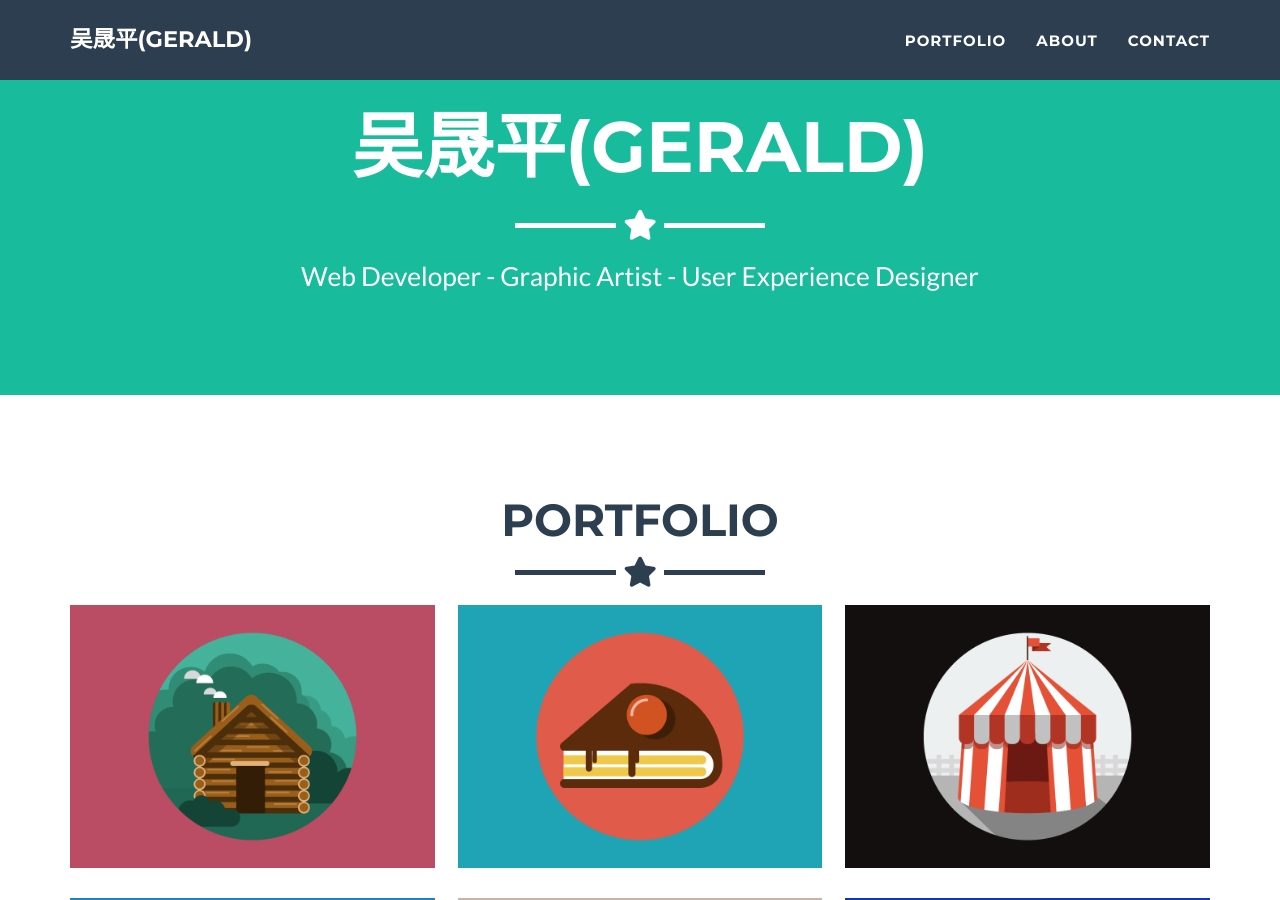
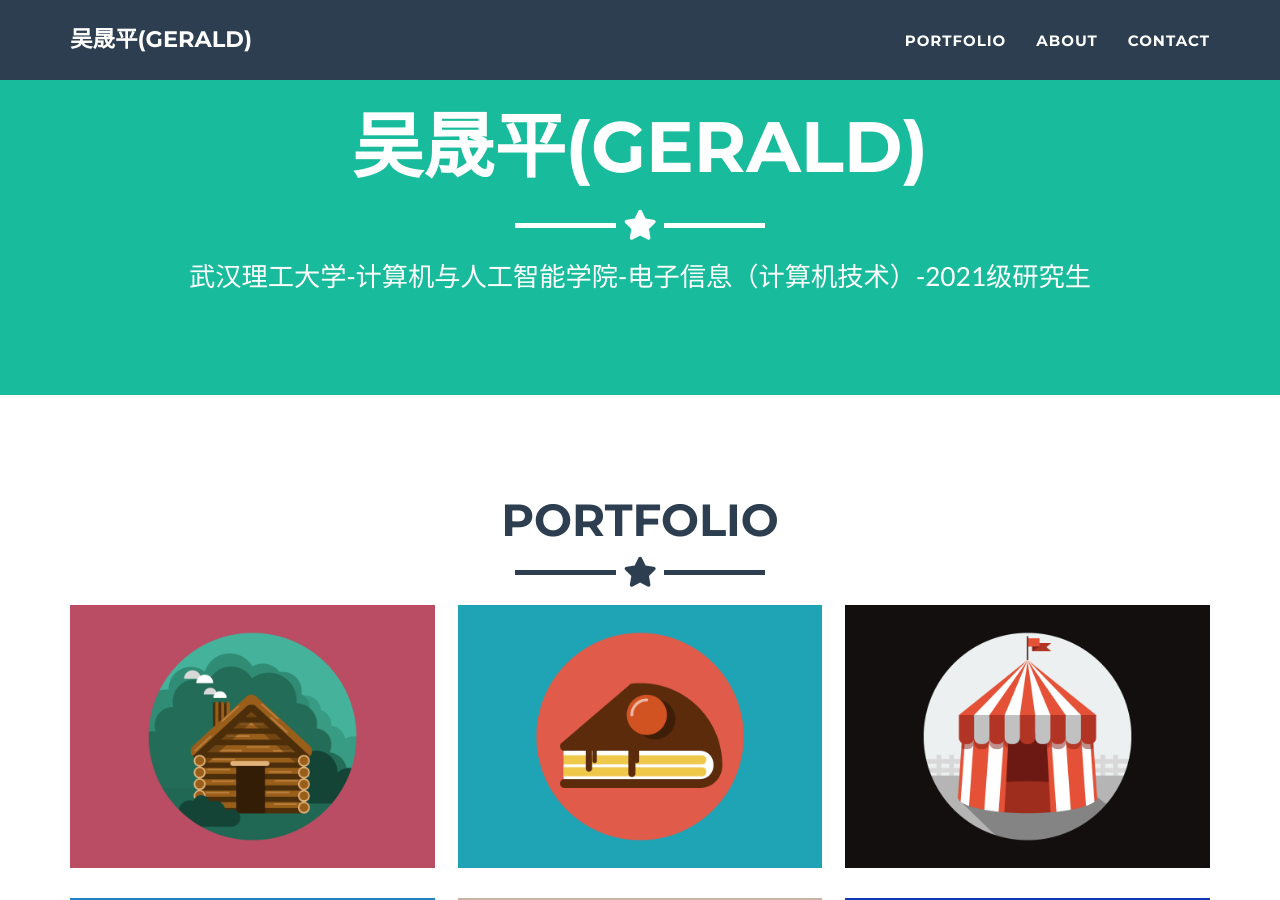
Before and after one commit to wsp11/wsp11.github.io, a Jekyll site: the page built from _posts/2014-07-18-project-1.markdown, in a window 1280 px wide and 900 px high, scrolled down 380 px. Built offline with Jekyll 4.4.1, drawn with Linux system fonts in a browser that asks for light colours.

Commit message:
Update _config.yml

```diff
--- a/_config.yml
+++ b/_config.yml
@@ -3,8 +3,8 @@ title: 吴晟平(Gerald)
 email: 1182868667@qq.com
 url: https://wsp11.github.io
 description: "武汉理工大学-计算机与人工智能学院-电子信息（计算机技术）-2021级研究生"
-keywords: "your keywords, separated by commas"
-skills: "Web Developer - Graphic Artist - User Experience Designer"
+keywords: "Computer science,student"
+skills: "武汉理工大学-计算机与人工智能学院-电子信息（计算机技术）-2021级研究生"
 meta_author: LastName FirstName
 
 # Google webmaster tools
```
